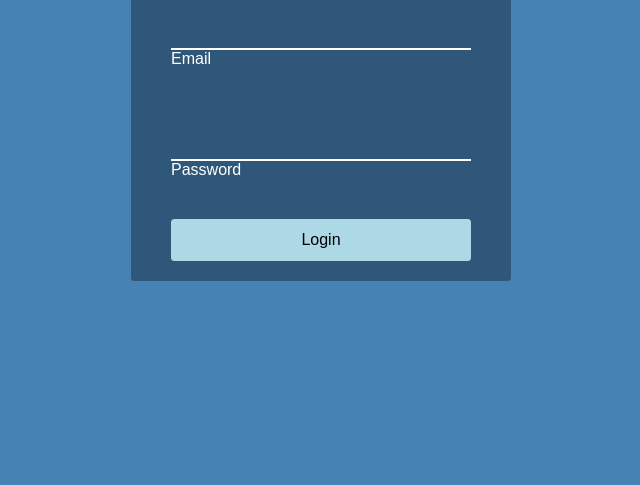
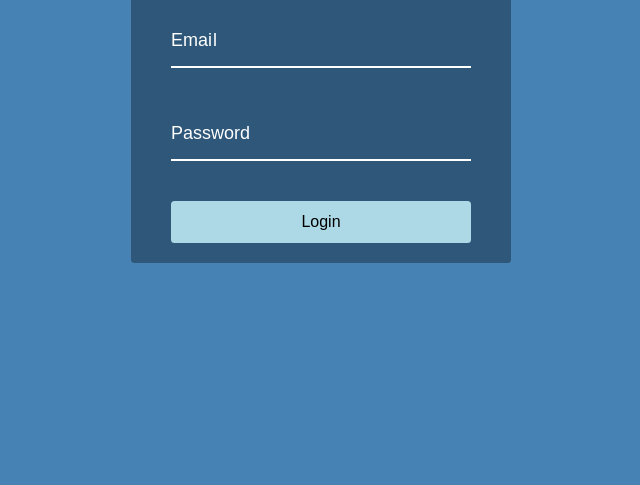
Before and after one commit to Gergi83/form-wave-animation, a website: page index.html in a window 1280 px wide. Shown: the part 315-800 px from the top of the page, without its empty margins (319-959 px from the left). Drawn offline with Linux system fonts and the light colour scheme; a web font is replaced by a local one.

Commit message:
functionality added

```diff
--- a/script.js
+++ b/script.js
@@ -0,0 +1,12 @@
+const labels = document.querySelectorAll('.form-control label');
+
+labels.forEach(
+  (label) =>
+    (label.innerHTML = label.innerText
+      .split('')
+      .map(
+        (letter, idx) =>
+          `<span style="transition-delay:${idx * 50}ms">${letter}</span>`
+      )
+      .join(''))
+);
--- a/style.css
+++ b/style.css
@@ -47,6 +47,7 @@ body {
 .form-control input:focus,
 .form-control input:valid {
   outline: 0;
+  border-bottom-color: lightblue;
 }
 
 .btn {
@@ -68,3 +69,22 @@ body {
 .btn:active {
   transform: scale(0.97);
 }
+
+.form-control label {
+  position: absolute;
+  top: 15px;
+  left: 0;
+}
+
+.form-control label span {
+  display: inline-block;
+  font-size: 18px;
+  min-width: 5px;
+  transition: 0.3s cubic-bezier(0.68, -0.55, 0.265, 1.55);
+}
+
+.form-control input:focus + label span,
+.form-control input:valid + label span {
+  color: lightblue;
+  transform: translateY(-30px);
+}
```
